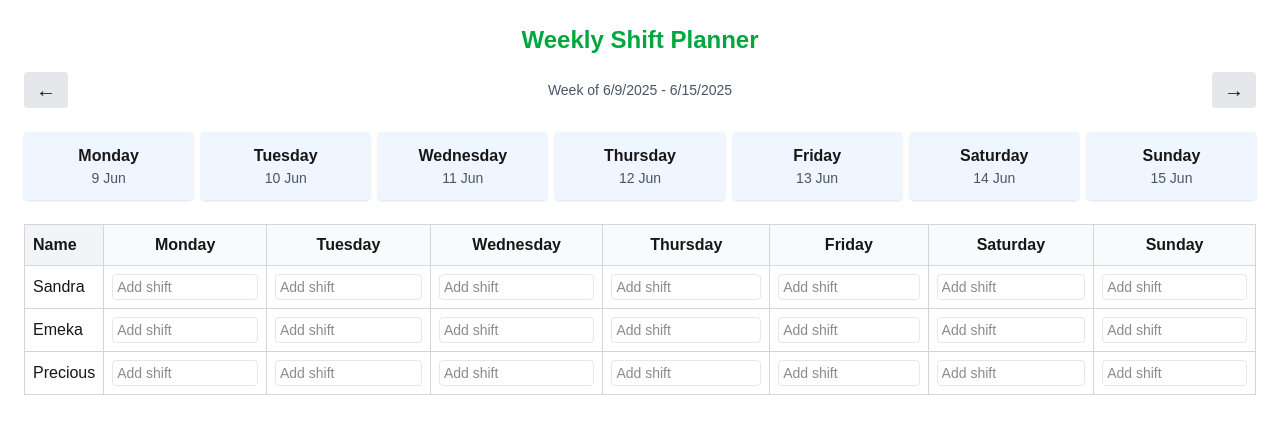
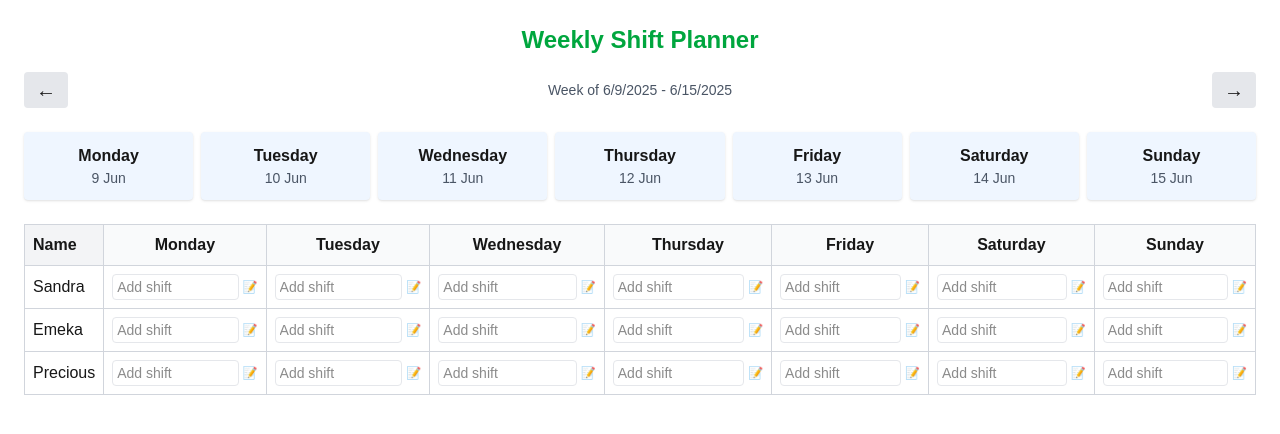
Before and after one commit to poffodile/shift-planner, a Next.js app: page /planner in a window 1280 px wide. Shown: the top 434 px of the page. Built offline with nearby package versions, Linux system fonts and the light colour scheme.

Commit message:
enhanced Planner component with editable shift data and note functionality

```diff
--- a/src/pages/planner.tsx
+++ b/src/pages/planner.tsx
@@ -1,10 +1,15 @@
 import Head from "next/head";
 import { useState } from "react";
 
+// === Main Weekly Planner Page ===
 export default function Planner() {
+  // Keeps track of which week we're viewing (0 = current, -1 = previous week, etc.)
   const [currentWeekOffset, setCurrentWeekOffset] = useState(0);
 
+  // These are the people we're showing in the table
   const people = ["Sandra", "Emeka", "Precious"];
+
+  // These are the 7 days we want to display
   const days = [
     "Monday",
     "Tuesday",
@@ -15,8 +20,20 @@ export default function Planner() {
     "Sunday",
   ];
 
-  // Set up editable shift data
+  // State to store what shift someone is doing on a given day
   const [shiftData, setShiftData] = useState(() => {
+    const init: { [person: string]: { [day: string]: string } } = {};
+    people.forEach((name) => {
+      init[name] = {};
+      days.forEach((day) => {
+        init[name][day] = ""; // empty by default
+      });
+    });
+    return init;
+  });
+
+  // State to store notes per cell (e.g. "slept 3 hrs", etc.)
+  const [noteData, setNoteData] = useState(() => {
     const init: { [person: string]: { [day: string]: string } } = {};
     people.forEach((name) => {
       init[name] = {};
@@ -27,7 +44,16 @@ export default function Planner() {
     return init;
   });
 
-  // Calculate week dates from Monday
+  // When someone clicks the note icon, this opens the modal
+  const [notePopup, setNotePopup] = useState({
+    person: "",
+    day: "",
+    open: false,
+  });
+
+  const [noteText, setNoteText] = useState("");
+
+  // Generate dates for the current selected week
   const getWeekDates = () => {
     const today = new Date();
     const monday = new Date(today);
@@ -51,12 +77,13 @@ export default function Planner() {
       <Head>
         <title>Shift Planner - Weekly View</title>
       </Head>
+
       <main className="p-6">
         <h1 className="text-2xl font-bold text-center text-green-600 mb-4">
           Weekly Shift Planner
         </h1>
 
-        {/* Arrows and Week Navigation */}
+        {/* Arrows to move between weeks */}
         <div className="flex justify-between items-center mb-6">
           <button
             onClick={() => setCurrentWeekOffset((prev) => prev - 1)}
@@ -74,7 +101,7 @@ export default function Planner() {
           </button>
         </div>
 
-        {/* Week Day Grid */}
+        {/* Day labels with dates */}
         <div className="grid grid-cols-7 gap-2 mb-6">
           {week.map((date, index) => (
             <div
@@ -109,9 +136,12 @@ export default function Planner() {
             <tbody>
               {people.map((person, i) => (
                 <tr key={i} className="hover:bg-gray-50">
-                  <td className="border border-gray-300 p-2">{person}</td>
+                  <td className="border border-gray-300 p-2 font-medium">
+                    {person}
+                  </td>
                   {days.map((day, d) => (
                     <td key={d} className="border border-gray-300 p-2">
+                      <div className="flex items-center gap-1">
                         <input
                           type="text"
                           value={shiftData[person][day]}
@@ -128,6 +158,16 @@ export default function Planner() {
                           className="w-full px-1 py-0.5 text-sm border border-gray-200 rounded focus:outline-none focus:ring-1 focus:ring-blue-500"
                           placeholder="Add shift"
                         />
+                        <button
+                          onClick={() => {
+                            setNotePopup({ person, day, open: true });
+                            setNoteText(noteData[person][day]);
+                          }}
+                          className="text-xs text-blue-500"
+                          title="Add note">
+                          📝
+                        </button>
+                      </div>
                     </td>
                   ))}
                 </tr>
@@ -135,6 +175,47 @@ export default function Planner() {
             </tbody>
           </table>
         </div>
+
+        {/* Note Modal */}
+        {notePopup.open && (
+          <div className="fixed inset-0 bg-black bg-opacity-40 flex items-center justify-center z-50">
+            <div className="bg-white p-4 rounded shadow-md w-80">
+              <h3 className="text-lg font-bold mb-2">
+                Note for {notePopup.person} on {notePopup.day}
+              </h3>
+              <textarea
+                value={noteText}
+                onChange={(e) => setNoteText(e.target.value)}
+                rows={4}
+                className="w-full border border-gray-300 rounded p-2 mb-4"
+                placeholder="e.g. Slept 2 hrs, left early"
+              />
+              <div className="flex justify-end gap-2">
+                <button
+                  onClick={() =>
+                    setNotePopup({ person: "", day: "", open: false })
+                  }
+                  className="px-3 py-1 bg-gray-300 rounded">
+                  Cancel
+                </button>
+                <button
+                  onClick={() => {
+                    setNoteData((prev) => ({
+                      ...prev,
+                      [notePopup.person]: {
+                        ...prev[notePopup.person],
+                        [notePopup.day]: noteText,
+                      },
+                    }));
+                    setNotePopup({ person: "", day: "", open: false });
+                  }}
+                  className="px-3 py-1 bg-green-500 text-white rounded">
+                  Save Note
+                </button>
+              </div>
+            </div>
+          </div>
+        )}
       </main>
     </>
   );
```
Lines whose indentation alone changed are shown as unchanged.
